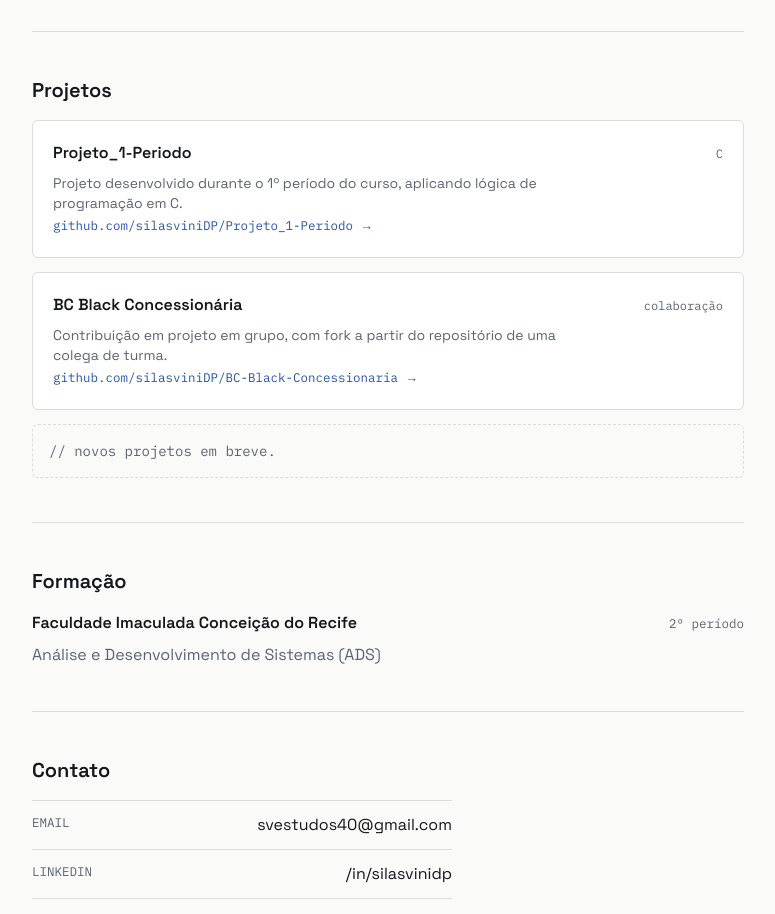
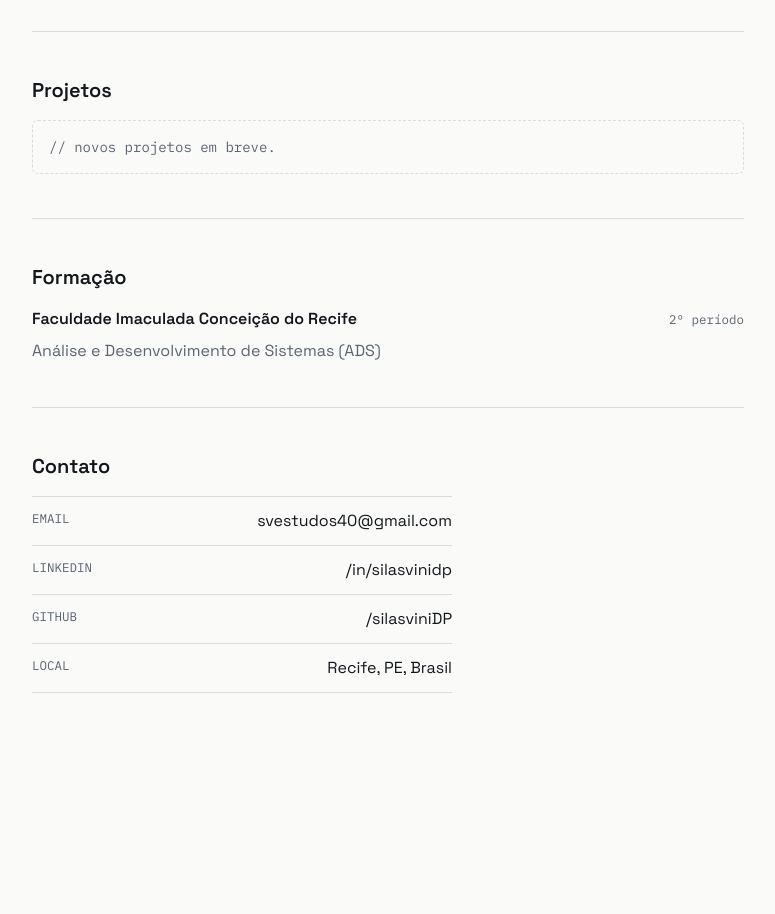
Before and after one commit to silasviniDP/Portfolio, a Next.js app: page / in a window 1280 px wide. Shown: the part 960-1874 px from the top of the page, without its empty margins (252-1027 px from the left). After the commit the page ends 1753 px from the top, so only its background shows below. Built offline with nearby package versions, Linux system fonts and the light colour scheme.

Commit message:
refactor(projects): retira exibção de  projetos indesejados

```diff
--- a/components/Projects.tsx
+++ b/components/Projects.tsx
@@ -5,22 +5,7 @@ type Project = {
   url: string;
 };
 
-const projects: Project[] = [
-  {
-    name: "Projeto_1-Periodo",
-    lang: "C",
-    description:
-      "Projeto desenvolvido durante o 1º período do curso, aplicando lógica de programação em C.",
-    url: "https://github.com/silasviniDP/Projeto_1-Periodo",
-  },
-  {
-    name: "BC Black Concessionária",
-    lang: "colaboração",
-    description:
-      "Contribuição em projeto em grupo, com fork a partir do repositório de uma colega de turma.",
-    url: "https://github.com/silasviniDP/BC-Black-Concessionaria",
-  },
-];
+const projects: Project[] = [];
 
 export default function Projects() {
   return (
```
